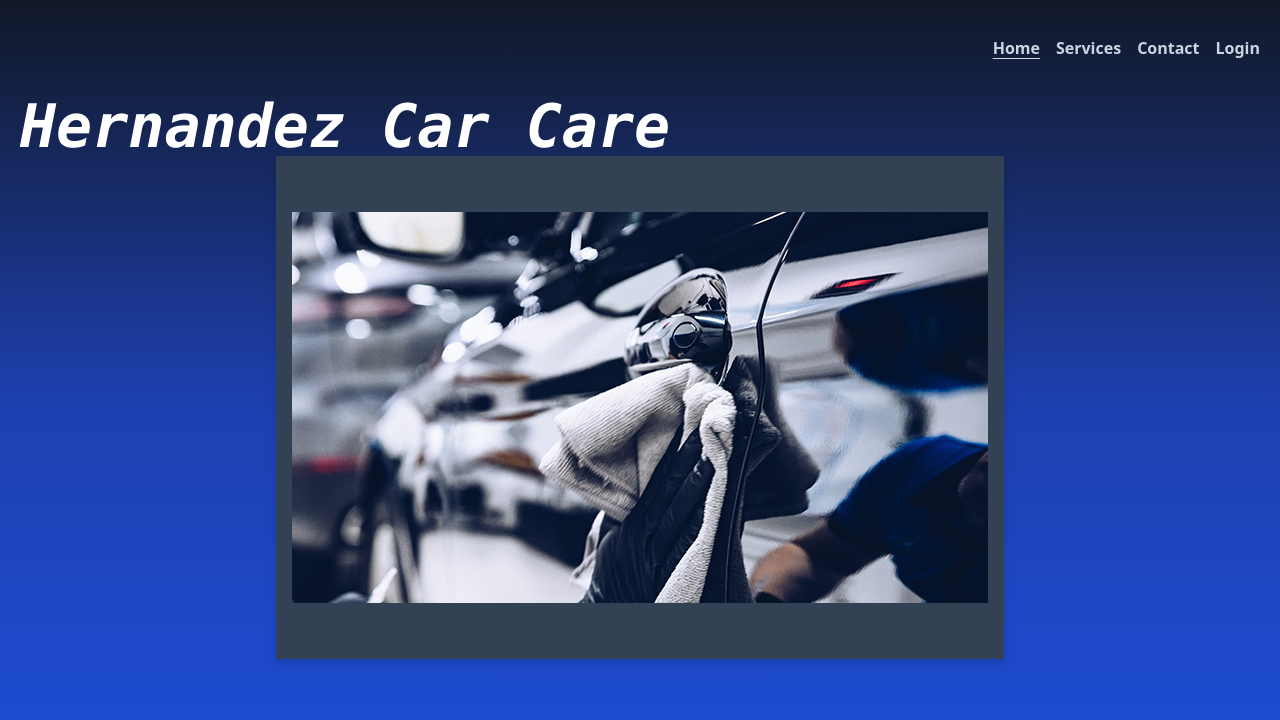
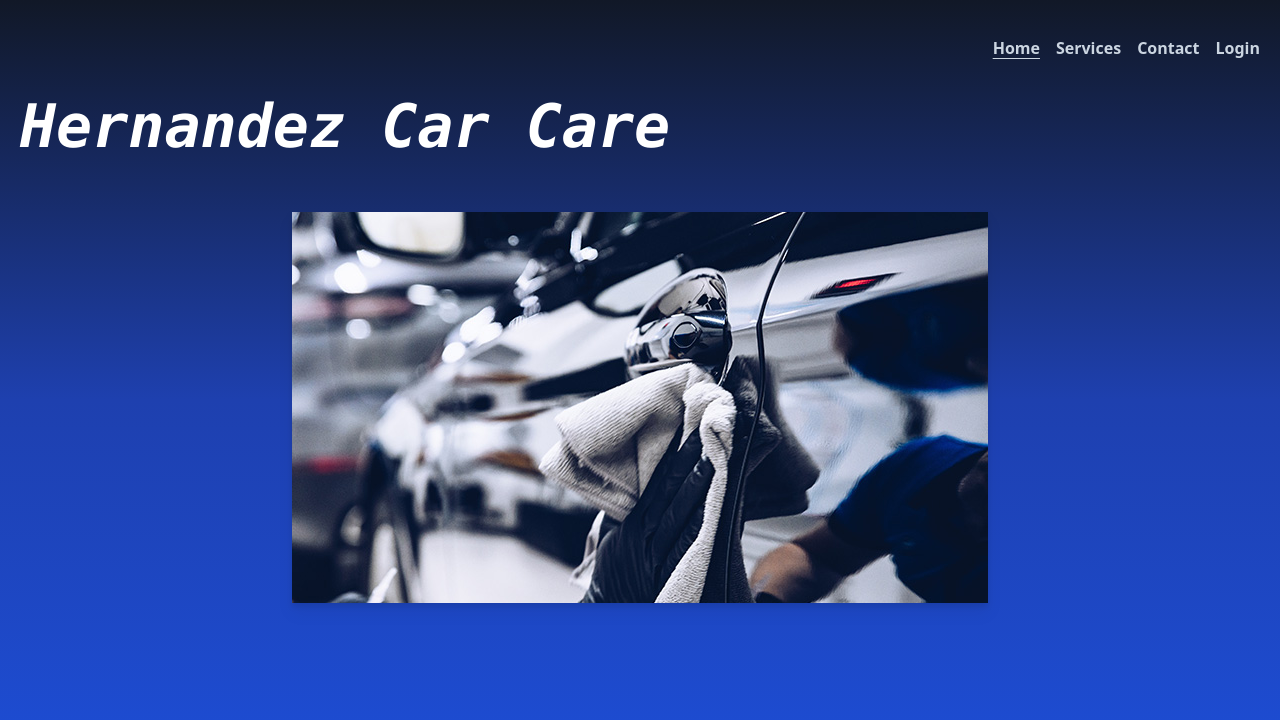
Before and after one commit to alonso-hdz17/final-project, a Vue app: page / in a window 1280 px wide. Shown: the top 720 px of the page. Built offline with nearby package versions, Linux system fonts and the light colour scheme.

Commit message:
added style

```diff
--- a/src/views/HomePage.vue
+++ b/src/views/HomePage.vue
@@ -12,6 +12,6 @@ const title = ref('Hernandez Car Care')
 
 <style lang="postcss" scoped>
 .image {
-  @apply mx-auto bg-slate-700 px-4 py-14 shadow-slate-900 drop-shadow-lg;
+  @apply mx-auto px-4 py-14 shadow-slate-900 drop-shadow-lg;
 }
 </style>
```
